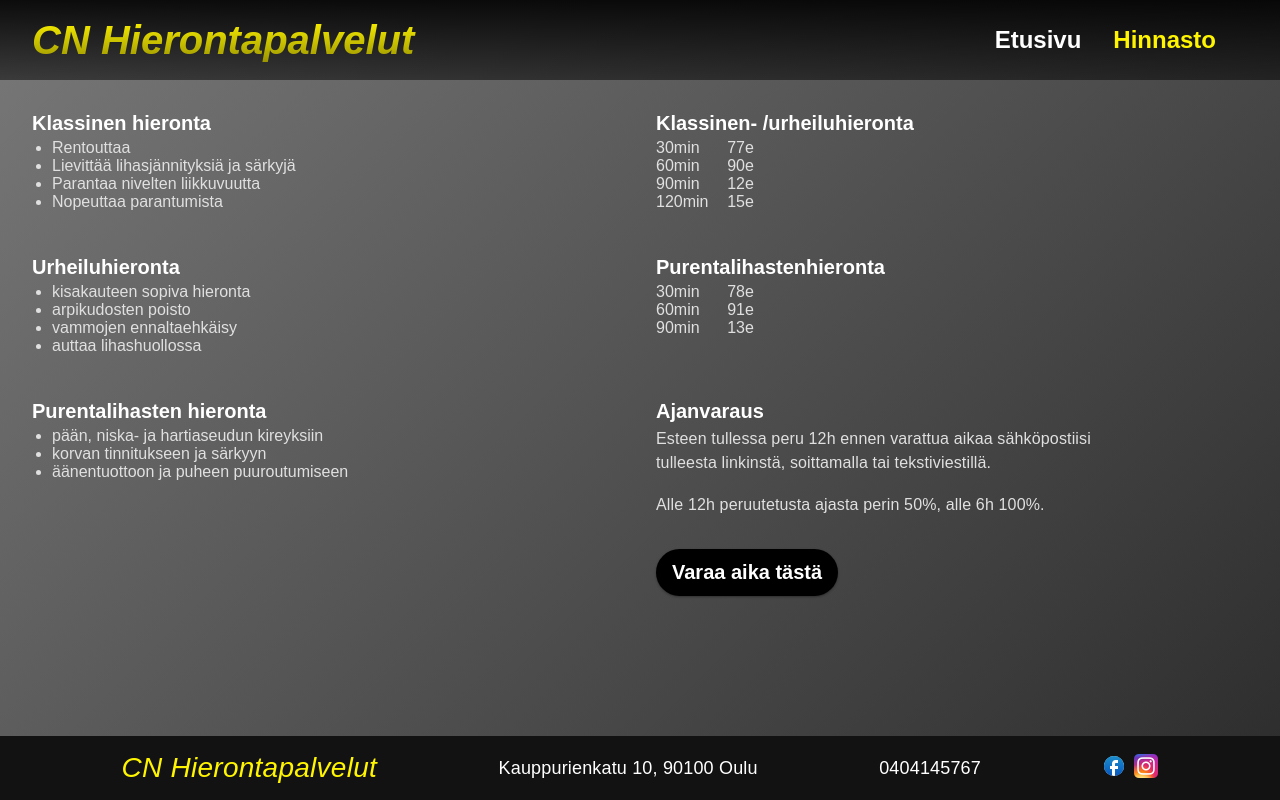
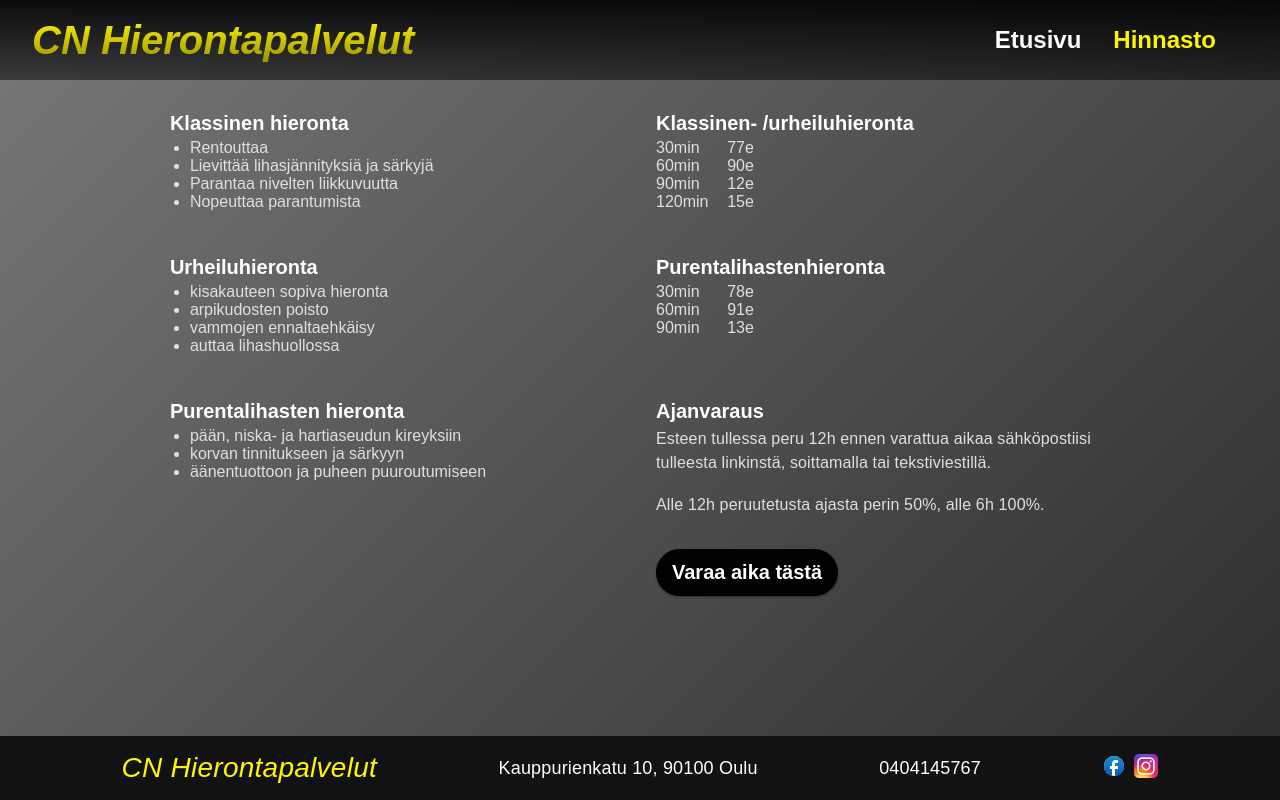
Before and after one commit to TetrisBattle/cn-hieronta, a React (Create React App) app: page /Hinnasto in a window 1280 px wide. Built offline with nearby package versions, Linux system fonts and the light colour scheme.

Commit message:
Center texts in Hinnasto page

```diff
--- a/src/styles/sass/main.css
+++ b/src/styles/sass/main.css
@@ -156,6 +156,7 @@ footer .icons a {
 
 .Hinnasto {
   padding: 1rem 2rem;
+  justify-content: center;
 }
 .Hinnasto.grid, .Hinnasto .grid {
   display: grid;
@@ -185,10 +186,12 @@ footer .icons a {
     grid-template-columns: repeat(2, 1fr);
   }
   .Hinnasto .leftSide {
+    margin: 0 auto;
     grid-auto-columns: min(100%, 30rem);
     grid-template-rows: repeat(auto-fit, 7rem);
   }
   .Hinnasto .rightSide {
+    margin: 0 auto;
     grid-auto-columns: min(100%, 30rem);
     grid-template-rows: 7rem 7rem max-content max-content;
   }
--- a/src/styles/sass/pages/_Hinnasto.scss
+++ b/src/styles/sass/pages/_Hinnasto.scss
@@ -1,5 +1,6 @@
 .Hinnasto {
 	padding: 1rem 2rem;
+	justify-content: center;
 
 	&.grid, .grid {
 		display: grid;
@@ -37,11 +38,13 @@
 		grid-template-columns: repeat(2, 1fr);
 
 		.leftSide {
+			margin: 0 auto;
 			grid-auto-columns: $itemWidth;
 			grid-template-rows: repeat(auto-fit, $itemHeight);
 		}
 
 		.rightSide {
+			margin: 0 auto;
 			grid-auto-columns: $itemWidth;
 			grid-template-rows: $itemHeight $itemHeight max-content max-content;
 
```
